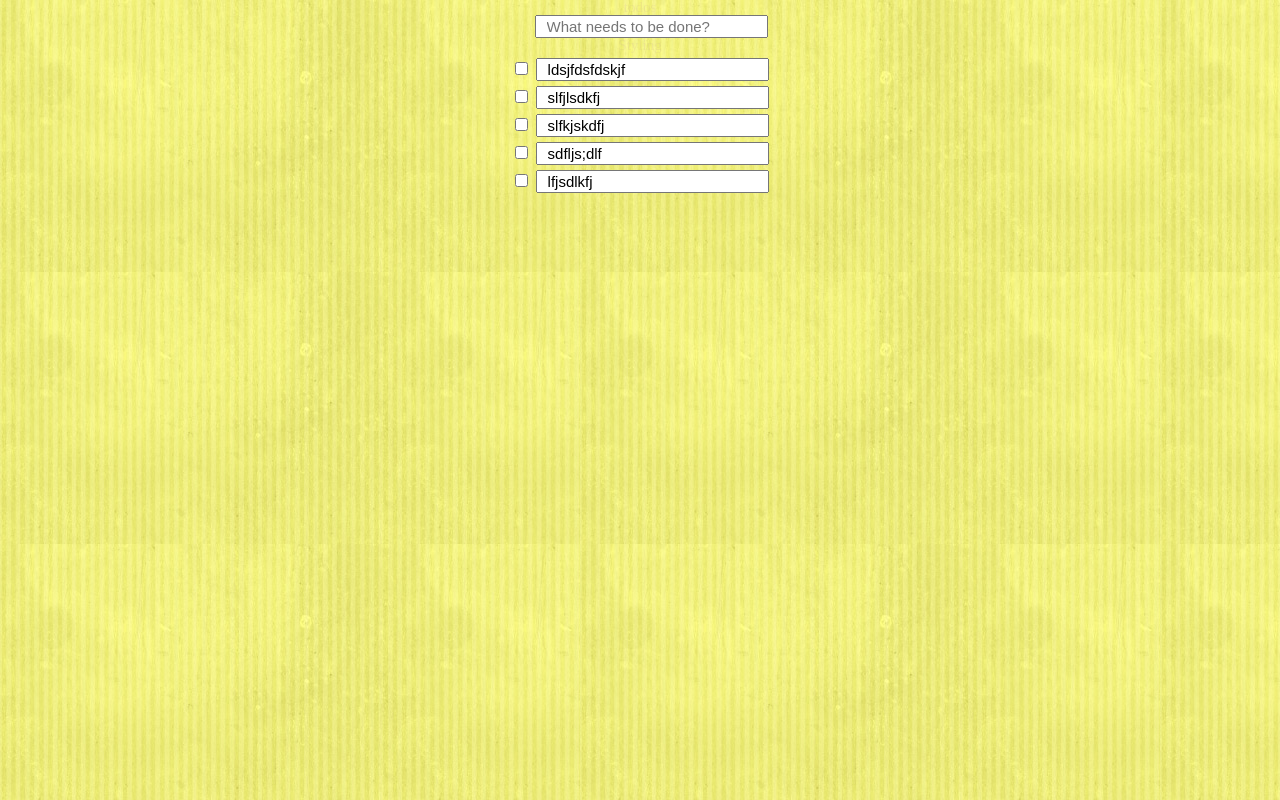
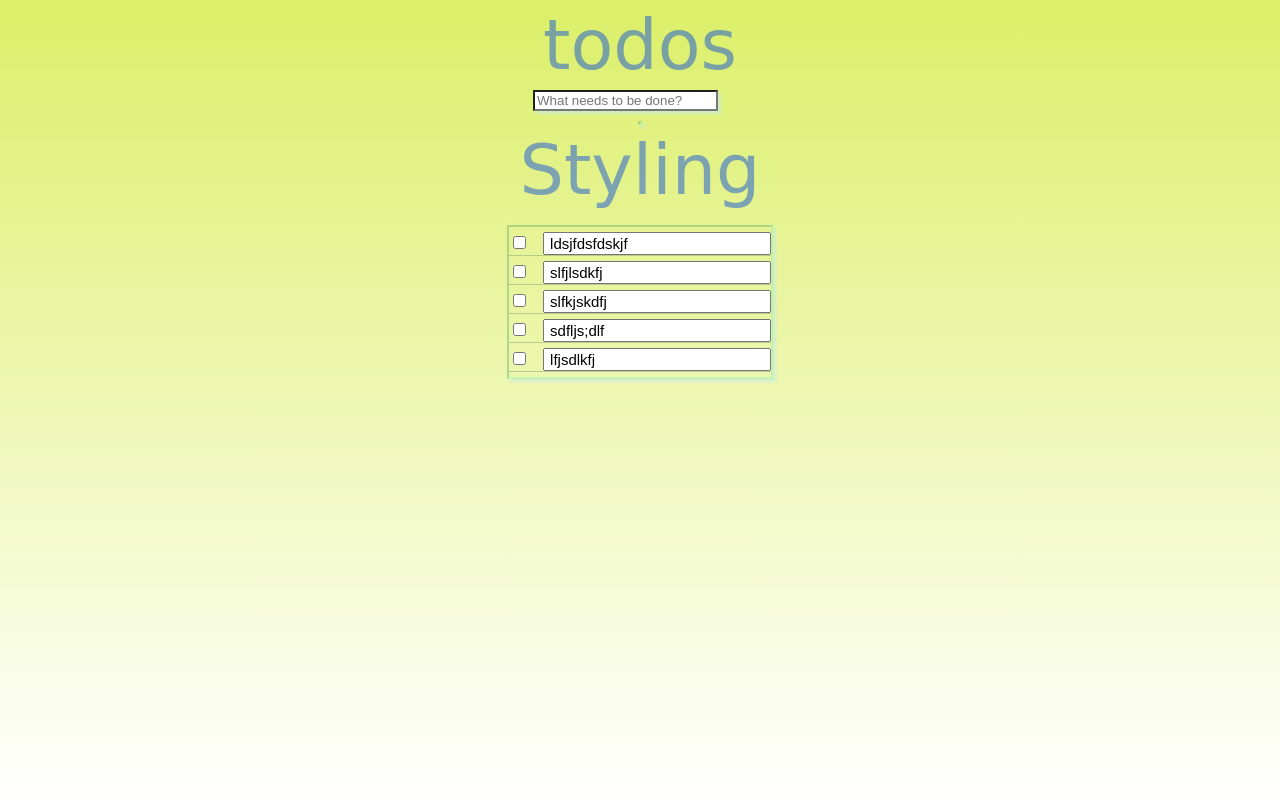
Before and after one commit to olenadyskant/First-app-with-JS, a plain HTML site: page todosMVC by Olena/index.html in a window 1280 px wide. Drawn offline with Linux system fonts and the light colour scheme.

Commit message:
Update index.css

```diff
--- a/todosMVC by Olena/index.css
+++ b/todosMVC by Olena/index.css
@@ -49,7 +49,7 @@ table {
 
 /* style starts*/
 body {
-    background-image: url("yellow.jpg");
+	background-image: linear-gradient(rgba(201, 231, 27, 0.664),  rgba(201, 231, 27, 0));
 }
 .content {
 	display: flex;
@@ -57,30 +57,59 @@ body {
 	flex-flow: column wrap;
 	justify-content: center;
 	align-items: center;
+	width: 300px;
+	margin: auto;
+
+
 }
 
 h1 {
 	text-align: center;
-	color: rgba(192, 162, 162, 0.15);
+	color: rgba(14, 79, 219, 0.487);
+	font-family: 'Lobster Two', cursive;
+	font-size: 70px;
+	margin: 10px;
 }
 
-input[type=text] {
-    padding-left: 10px;
+
+.some-input{
+	padding-left: 5px;
     padding-right: 20px;
-    /* font-family: 'Segoe UI', Tahoma, Geneva, Verdana, sans-serif; */
-    font-size: 100%;
+	font-size: 100%;
+	font-family: 'Dosis', sans-serif;
+	margin-left: 10px;
+
+	/* border-left: 1px solid rgba(92, 138, 107, 0.363); */
 }
 
+li {
+	border-bottom: 1px solid rgba(92, 138, 107, 0.363);
+}
+
+
+#container {
+	margin-top: 10px;
+	border: 2px inset rgba(124, 243, 164, 0.363)
+}
+
+#add-new, #container{
+	box-shadow: 3px 3px 3px  rgba(198, 233, 227, 0.651);
+
+}
+
+
+
 input:focus {
-	border-color: darkseagreen;
+	/* border-color: darkseagreen; */
 	background-color: antiquewhite;
 }
 
-.main-header #add-new {
+/* .main-header #add-new {
 	margin-left: 22px;
-}
+} */
 
 .input-items {
 	font-family:'Helvetica Neue', Helvetica, Arial, sans-serif;
 	margin: 5px 0;
+
 }
```
